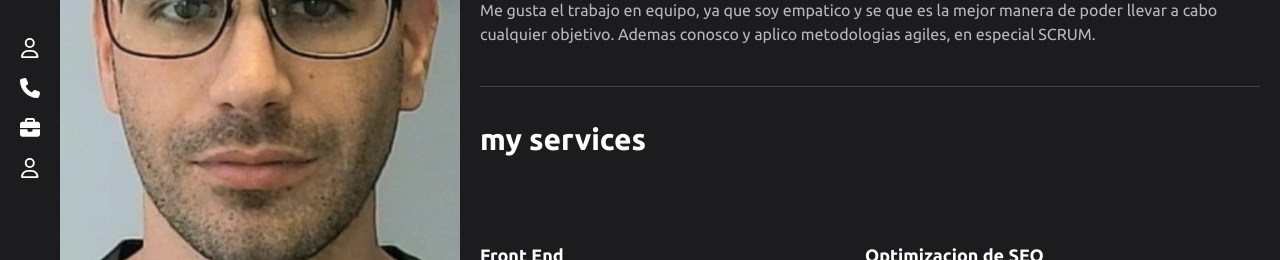
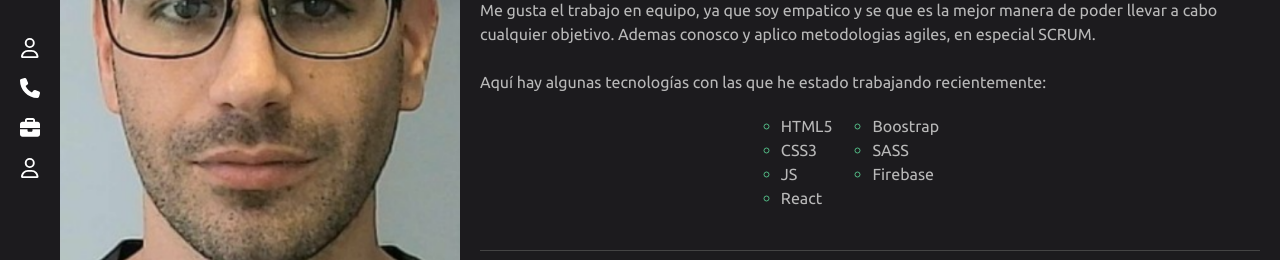
Before and after one commit to Nicofnx/newPortfolio, a React (Vite) app: page / in a window 1280 px wide. Shown: the part 292-552 px from the top of the page. Built offline with nearby package versions, Linux system fonts and the light colour scheme; some icons are missing.

Commit message:
Envio de mail

```diff
--- a/package.json
+++ b/package.json
@@ -17,6 +17,7 @@
     "@fortawesome/react-fontawesome": "^0.2.0",
     "babel-plugin-macros": "^3.1.0",
     "classnames": "^2.3.2",
+    "emailjs-com": "^3.2.0",
     "feather-icons-react": "^0.6.2",
     "hamburger-react": "^2.5.0",
     "react": "^18.2.0",
--- a/src/components/Contact/MyForm.jsx
+++ b/src/components/Contact/MyForm.jsx
@@ -1,28 +1,50 @@
 import { useForm } from "react-hook-form";
 import {Container, BtnSubmit} from './myForm.styles'
-import { useCallback, useEffect } from "react";
+import { useCallback, useEffect, useState } from "react";
+import emailjs from 'emailjs-com'
 
 const MyForm = () => {
 
-    const { register, formState: { errors }, watch, handleSubmit, reset } = useForm({
+  const frmContact = { userEmail:'', emailTitle:'', emailDetails:'' };
+  const [contact,setContact] = useState(frmContact);
+  const [showMessage, setShowMessage] = useState(false);
+  const {emailTitle,
+    userEmail,
+    emailDetails} = contact
+  const handleChange = e => {
+
+		const {name,value} = e.target;
+
+		setContact({...contact,[name]:value});
+  };
+
+  const handleSubmit = e =>{
+    e.preventDefault();
+
+  emailjs.send(`service_wfjygl9`,`template_5u0wa9r`, contact, `Jwbw4Sk5XJFAfd-TV`)
+  .then((response) => {
+         console.log(`SUCCESS!`, response.status, response.text);
+         setContact(frmContact);
+         setShowMessage(true);
+         setTimeout(() => {
+          setShowMessage(false);
+         }, 5000);
+  }, (err) => {
+         console.log(`FAILED...`, err);
+  });
+
+
+ }
+
+    const { register, formState: { errors }, watch, reset } = useForm({
       defaultValues: {
-        nombre: '',
-        email: '',
-        mensaje: '',
+        emailTitle,
+        userEmail,
+        emailDetails,
       }
     });
 
 
-
-    const onSubmit = (data) => {
-        console.log(data);
-        reset({
-          nombre: '',
-          email: '',
-          mensaje: '',
-        })
-
-    }
 
 
 
@@ -30,36 +52,36 @@ const MyForm = () => {
       <Container id ='contact'>
         <h2>Contact</h2>
 
-        <form onSubmit={handleSubmit(onSubmit)}>
+        <form onSubmit={handleSubmit}>
             <div>
                 <label>Nombre</label>
-                <input placeholder="Tu nombre..." type="text" {...register('nombre', {
-                    required: true,
-                    maxLength: 20
-                })} />
-                {errors.nombre?.type === 'required' && <p>El campo nombre es requerido</p>}
-                {errors.nombre?.type === 'maxLength' && <p>El campo nombre debe tener menos de 20 caracteres</p>}
+                <input placeholder="Tu nombre..." value={contact.emailTitle} required type="text" name="emailTitle" onChange={handleChange} />
+                {errors.emailTitle?.type === 'required' && <p>El campo nombre es requerido</p>}
+                {errors.emailTitle?.type === 'maxLength' && <p>El campo nombre debe tener menos de 20 caracteres</p>}
             </div>
             <div>
                 <label>Email</label>
-                <input placeholder="Tu email..." type="text" {...register('email', {
+                <input placeholder="Tu email..." value={contact.userEmail} name="userEmail" onChange={handleChange} type="email" /* {...register('userEmail', {
                     required: true,
                     pattern: /^[^\s@]+@[^\s@]+\.[^\s@]+$/i
-                })} />
-                {errors.email?.type === 'pattern' && <p>El formato del email es incorrecto</p>}
-                {errors.email?.type === 'required' && <p>El campo email debe estar completo</p>}
+                })}  *//>
+                {errors.userEmail?.type === 'pattern' && <p>El formato del email es incorrecto</p>}
+                {errors.userEmail?.type === 'required' && <p>El campo email debe estar completo</p>}
             </div>
             <div>
                 <label>Dejame tu mensaje</label>
-                <textarea placeholder="Tu mensaje..." cols="30" rows="10" {...register('mensaje', {
+                <textarea required name="emailDetails" onChange={handleChange} className="form-control" value={contact.emailDetails} placeholder="Tu mensaje..." cols="30" rows="10" /* {...register('emailDetails', {
                     required: true,
-                })} />
-                {errors.mensaje?.type === 'required' && <p>Dejame un mensaje</p>}
+                })}  *//>
+                {errors.emailDetails?.type === 'required' && <p>Dejame un mensaje</p>}
             </div>
-            <p>Gracias <span>{watch('nombre')}</span> por contactarte con migo. </p>
+            <p>Gracias <span>{contact.emailTitle}</span> por contactarte con migo. </p>
             <BtnSubmit type="submit" value="Enviar" />
         </form>
+        { showMessage ? <p role="alert">Email enviado correctamente!!</p> : ``}
       </Container>
-  )}
+  )
+
+}
 
 export default MyForm;
--- a/src/components/Contact/myForm.styles.js
+++ b/src/components/Contact/myForm.styles.js
@@ -52,6 +52,10 @@ export const Container = styled.div`
 
       }
 
+      p{
+        color: #FF5733
+      }
+
       textarea{
         width: 100%;
         padding: 7px;
--- a/src/components/Navbar/navbar.styles.js
+++ b/src/components/Navbar/navbar.styles.js
@@ -65,6 +65,7 @@ export const ContainerIcons = styled.div`
   justify-content: center;
   align-items: left;
   color: #fff;
+  overflow: hidden;
 `
 
 export const ContainerCV = styled.div`
--- a/src/components/PersonalData/PersonalData.styles.js
+++ b/src/components/PersonalData/PersonalData.styles.js
@@ -68,3 +68,22 @@ export const MyDescription = styled.p`
     line-height: 27px;
   }
 `
+
+export const ContainerSkills = styled.div`
+  display:flex;
+  justify-content: center;
+  gap: 40px;
+  margin: 20px 0 0 0;
+
+  ul{
+    li{
+      list-style-type:circle;
+      list-style-position: outside;
+      color: #52ba85;
+
+      span{
+        color: #b9b9b9;
+      }
+    }
+  }
+`
--- a/src/components/PersonalData/personalData.jsx
+++ b/src/components/PersonalData/personalData.jsx
@@ -1,5 +1,5 @@
 import MyServices from '../MyServices/MyServices'
-import {Container, ContainerData, Tittle, InfoMe, MyDescription } from './PersonalData.styles'
+import {Container, ContainerData, Tittle, InfoMe, MyDescription, ContainerSkills } from './PersonalData.styles'
 import MyPortfolio from '../MyPortfolio/MyPortFolio'
 import MyFormation from '../MyFormation/MyFormatio'
 import MyForm from '../Contact/MyForm'
@@ -11,7 +11,21 @@ const PersonalData = () => {
        <Tittle>About Me</Tittle>
        <InfoMe>35 años  /  Lujan, Bs As  /  Freelance</InfoMe>
        <MyDescription>
-          Front end Developer apacionado por las tecnologias y en el aprendisaje de lo nuevo. Soy una persona aplicada y responsable, que comenzo el camino del programador de forma autodidacta y luego realice cursos para poder avalar mis conocimiento en las bases del desarrollo WEB donde aprendi HTML, CSS, JS y el framework que mas me gusta, React.<br/> Me gusta el trabajo en equipo, ya que soy empatico y se que es la mejor manera de poder llevar a cabo cualquier objetivo. Ademas conosco y aplico metodologias agiles, en especial SCRUM.
+          Front end Developer apacionado por las tecnologias y en el aprendisaje de lo nuevo. Soy una persona aplicada y responsable, que comenzo el camino del programador de forma autodidacta y luego realice cursos para poder avalar mis conocimiento en las bases del desarrollo WEB donde aprendi HTML, CSS, JS y el framework que mas me gusta, React.<br/> Me gusta el trabajo en equipo, ya que soy empatico y se que es la mejor manera de poder llevar a cabo cualquier objetivo. Ademas conosco y aplico metodologias agiles, en especial SCRUM. <br/><br/>
+          <p>Aquí hay algunas tecnologías con las que he estado trabajando recientemente:</p>
+          <ContainerSkills>
+            <ul>
+              <li><span>HTML5</span></li>
+              <li><span>CSS3</span></li>
+              <li><span>JS</span></li>
+              <li><span>React</span></li>
+            </ul>
+            <ul>
+              <li><span>Boostrap</span></li>
+              <li><span>SASS</span></li>
+              <li><span>Firebase</span></li>
+            </ul>
+          </ContainerSkills>
        </MyDescription>
        <MyServices />
        <MyPortfolio />
```
Also changed, not shown: 1 other file (tests, documents, lock files or other folders).
